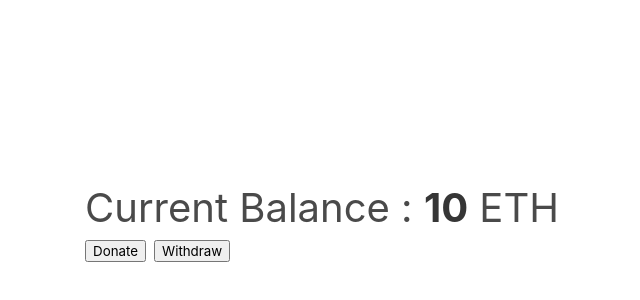
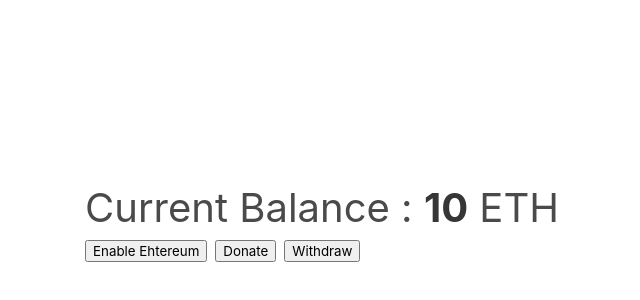
Before and after one commit to Dayo-Odesola/faucet, a React (Vite) app: page / in a window 1280 px wide. Shown: the part 180-480 px from the top of the page, without its empty margins (318-958 px from the left). Built offline with nearby package versions, Linux system fonts and the light colour scheme.

Commit message:
enable ethereum

```diff
--- a/package.json
+++ b/package.json
@@ -10,7 +10,8 @@
   "dependencies": {
     "bulma": "^0.9.4",
     "react": "^18.2.0",
-    "react-dom": "^18.2.0"
+    "react-dom": "^18.2.0",
+    "web3": "^1.9.0"
   },
   "devDependencies": {
     "@types/react": "^18.0.28",
--- a/src/App.jsx
+++ b/src/App.jsx
@@ -1,6 +1,23 @@
 import "./App.css"
+import { useEffect } from "react"
+import Web3 from "web3"
 
 function App() {
+
+  useEffect(() => {
+    const loadProvider = async () => {
+      // with metamask we have an access to window.ehtereum to window.web3
+      // metamask injects a global API to websites
+      // this API allows websites to request users, accounts, read data to blockchain
+      // sign messages and transactions
+
+      console.log(window.web3)
+      console.log(window.ehtereum)
+    }
+
+    loadProvider()
+  }, [])
+
   return (
     <>
       <div className="faucet-wrapper">
@@ -8,6 +25,16 @@ function App() {
           <div className="balance-view is-size-2">
             Current Balance : <strong>10</strong> ETH
           </div>
+          <button
+           className="btn mr-2"
+           onClick={async () => {
+            const accounts = await window.ethereum.request({ method: "eth_requestAccounts"});
+            console.log(accounts)
+           }}
+
+          >
+            Enable Ehtereum
+          </button>
           <button className="btn mr-2">Donate</button>
           <button className="btn">Withdraw</button>
         </div>
```
Also changed, not shown: 1 other file (tests, documents, lock files or other folders).
